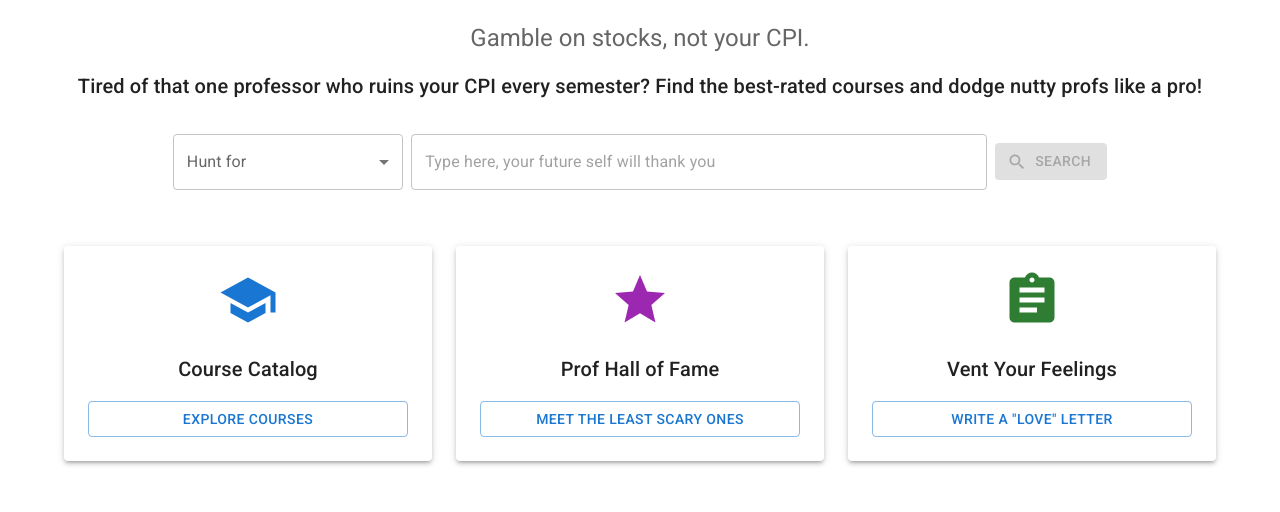
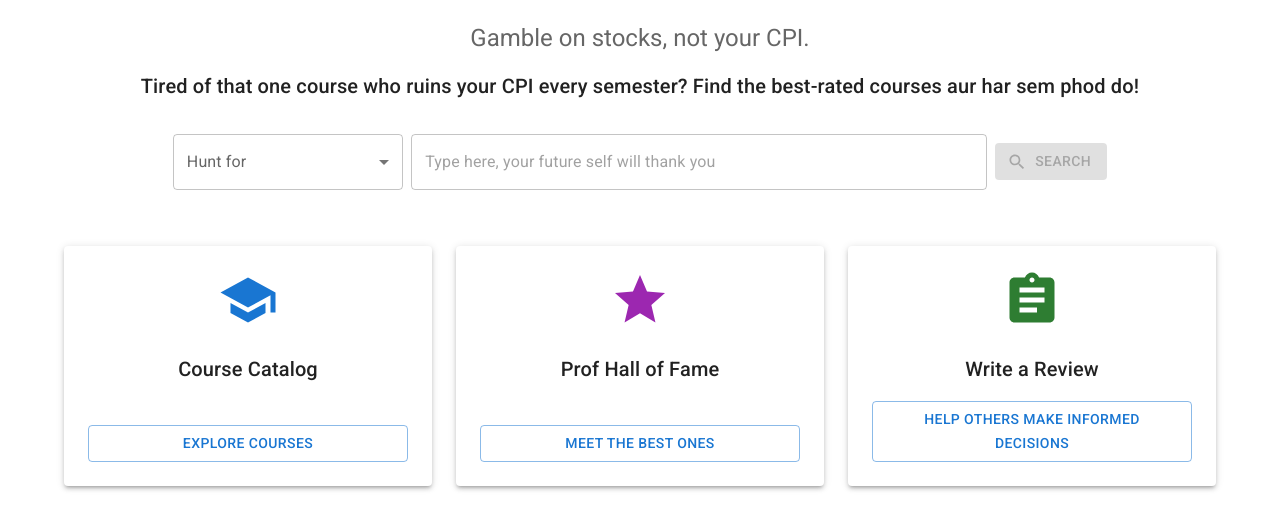
Before and after one commit to naim195/course-review-project, a React (Vite) app in the folder client/: page / in a window 1280 px wide. Shown: the part 180-692 px from the top of the page. Built offline with nearby package versions, Linux system fonts and the light colour scheme; no server answers.

Commit message:
changed the homepage a bit

```diff
--- a/client/src/components/Homepage.jsx
+++ b/client/src/components/Homepage.jsx
@@ -64,8 +64,8 @@ const Homepage = () => {
           align="center"
           paragraph
         >
-          Tired of that one professor who ruins your CPI every semester? Find
-          the best-rated courses and dodge nutty profs like a pro!
+          Tired of that one course who ruins your CPI every semester? Find
+          the best-rated courses aur har sem phod do!
         </Typography>
 
         {/* Search section */}
@@ -92,7 +92,7 @@ const Homepage = () => {
           >
             <MenuItem value="code">Course Code(for nerds)</MenuItem>
             <MenuItem value="name">Course Name(for normal people)</MenuItem>
-            <MenuItem value="instructor">Instructor(pick your poison)</MenuItem>
+            <MenuItem value="instructor">Instructor</MenuItem>
           </TextField>
           <TextField
             variant="outlined"
@@ -127,13 +127,13 @@ const Homepage = () => {
             {
               icon: GradeIcon,
               title: "Prof Hall of Fame",
-              action: "Meet the Least Scary Ones",
+              action: "Meet the Best Ones",
               route: "/instructors",
             },
             {
               icon: AssignmentIcon,
-              title: "Vent Your Feelings",
-              action: 'Write a "Love" Letter',
+              title: "Write a Review",
+              action: 'Help others make informed decisions',
               route: "/courses",
             },
           ].map((item, index) => (
```
